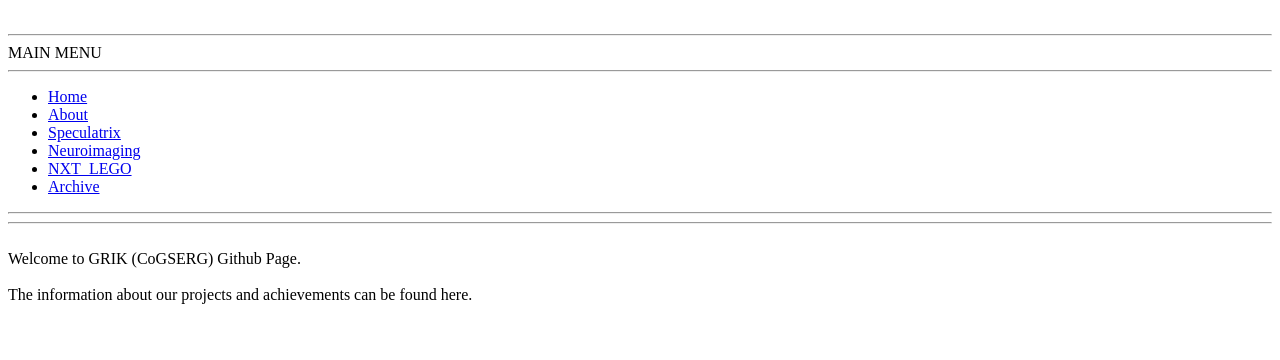
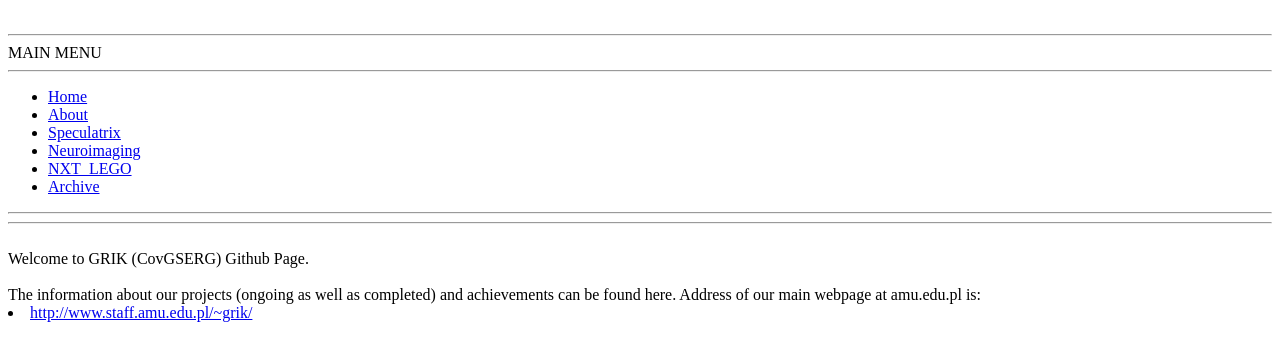
Before and after one commit to grik/grik.github.io, a plain HTML site: page index.html in a window 1280 px wide. Drawn offline with Linux system fonts and the light colour scheme.

Commit message:
index main info update, webpage add

```diff
--- a/index.html
+++ b/index.html
@@ -19,8 +19,12 @@ MAIN MENU
  <hr>
  <br>
 
-Welcome to GRIK (CoGSERG) Github Page.<br>
+Welcome to GRIK (CovGSERG) Github Page.<br>
 <br>
-The information about our projects and achievements can be found here.
+The information about our projects (ongoing as well as completed) and achievements can be found here.
+
+Address of our main webpage at amu.edu.pl is:
+<br>
+     <li><a href="http://www.staff.amu.edu.pl/~grik/">http://www.staff.amu.edu.pl/~grik/</a></li>
 
 </html>
```
